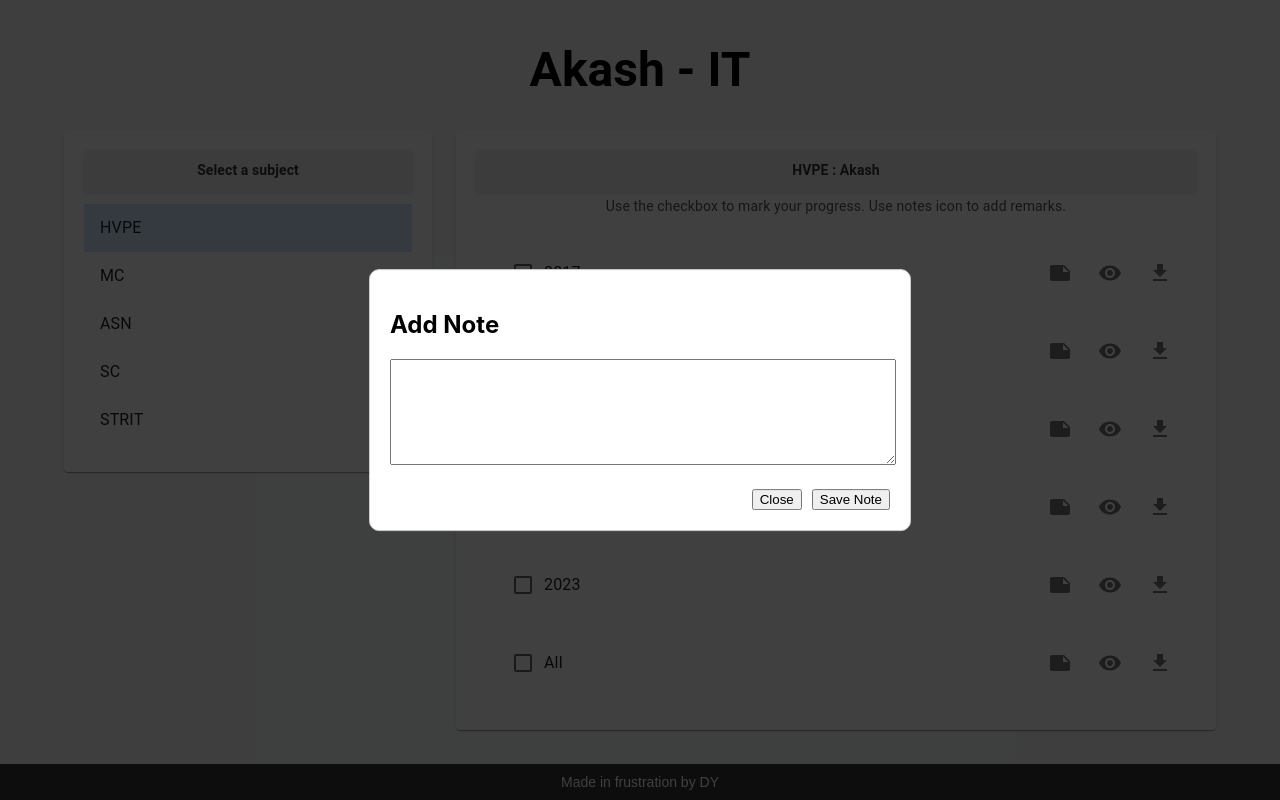
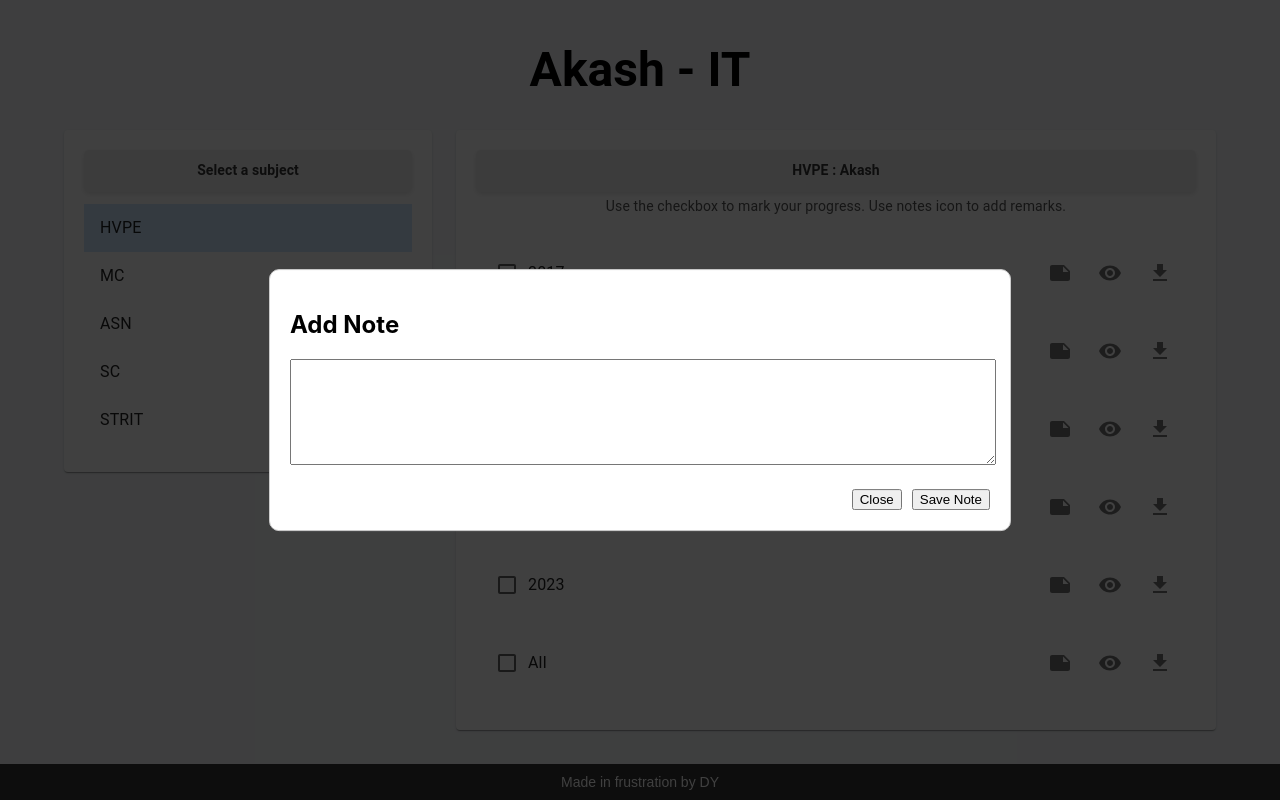
Before and after one commit to DeveshYadav13/Study_Helper, a React (Create React App) app: page / in a window 1280 px wide. Both pictures are taken after a click on the button 1060 px from the left and 273 px from the top of the page. Built offline with nearby package versions, Linux system fonts and the light colour scheme.

Commit message:
fixed padding in itemlist

```diff
--- a/src/components/PDFList.js
+++ b/src/components/PDFList.js
@@ -45,7 +45,16 @@ const PDFList = ({ materials, progress, onToggleProgress, subjectName }) => {
       </Typography>
       <List>
         {materials.map((material, index) => (
-          <ListItem key={index} style={{ display: 'flex', alignItems: 'center', justifyContent: 'space-between' }}>
+          <ListItem
+            key={index}
+            style={{
+              display: 'flex',
+              alignItems: 'center',
+              justifyContent: 'space-between',
+              padding: '8px 0', // Adjusted padding
+            }}
+          >
+
             <div style={{ display: 'flex', alignItems: 'center' }}>
               <Checkbox
                 checked={progress.includes(material.title)}
@@ -94,8 +103,8 @@ const PDFList = ({ materials, progress, onToggleProgress, subjectName }) => {
             bottom: 'auto',
             marginRight: '-50%',
             transform: 'translate(-50%, -50%)',
-            width: '50%',
-            maxWidth: '500px',
+            width: '80%', // Adjusted width for larger popup
+            maxWidth: '700px',
             padding: '20px',
             borderRadius: '10px',
           },
```
